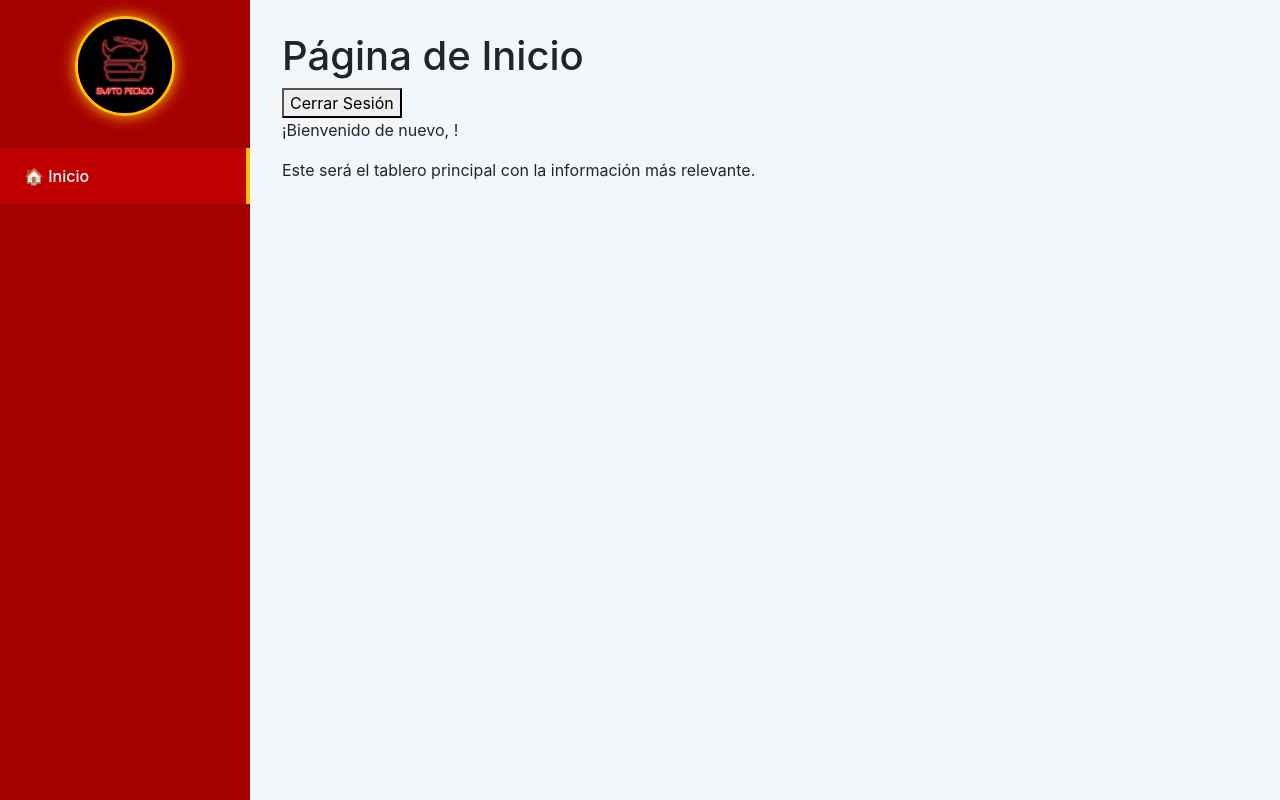
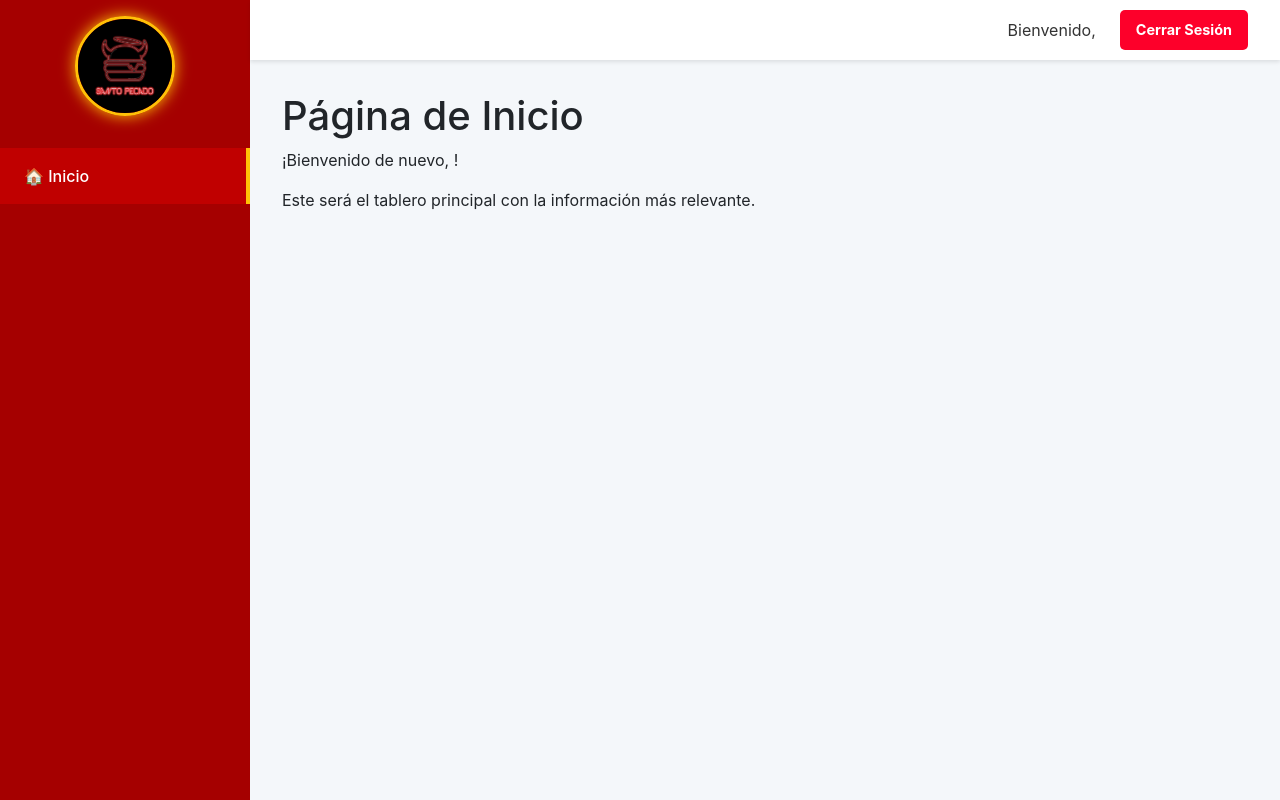
Before and after one commit to IvanGG97/santo-pecado-frontend, a React (Create React App) app: page /inicio in a window 1280 px wide. Built offline with nearby package versions, Linux system fonts and the light colour scheme; sample sign-in values are in the browser's storage.

Commit message:
Cambios estables hasta 15-10

```diff
--- /dev/null
+++ b/src/components/Header/Header.jsx
@@ -0,0 +1,44 @@
+import React from 'react';
+import { useAuth } from '../../contexts/AuthContext';
+import { useNavigate } from 'react-router-dom';
+import Swal from 'sweetalert2';
+import withReactContent from 'sweetalert2-react-content';
+import styles from './Header.module.css';
+
+const MySwal = withReactContent(Swal);
+
+const Header = () => {
+    const { user, logoutUser } = useAuth();
+    const navigate = useNavigate();
+
+    const handleLogout = () => {
+        MySwal.fire({
+            title: '¿Confirmas el cierre de sesión?',
+            text: "Serás redirigido a la página de login.",
+            icon: 'question',
+            showCancelButton: true,
+            confirmButtonColor: '#3085d6',
+            cancelButtonColor: '#d33',
+            confirmButtonText: 'Sí, cerrar sesión',
+            cancelButtonText: 'Cancelar'
+        }).then((result) => {
+            if (result.isConfirmed) {
+                logoutUser();
+                navigate('/login');
+            }
+        });
+    };
+
+    return (
+        <header className={styles.header}>
+            <div className={styles.userInfo}>
+                Bienvenido, <strong>{user?.first_name || user?.username}</strong>
+            </div>
+            <button onClick={handleLogout} className={styles.logoutButton}>
+                Cerrar Sesión
+            </button>
+        </header>
+    );
+};
+
+export default Header;
--- /dev/null
+++ b/src/components/Header/Header.module.css
@@ -0,0 +1,38 @@
+.header {
+    height: 60px;
+    background-color: #ffffff;
+    display: flex;
+    justify-content: flex-end; /* Alinea los items a la derecha */
+    align-items: center;
+    padding: 0 2rem;
+    box-shadow: 0 2px 4px rgba(0,0,0,0.1);
+    width: 100%;
+    z-index: 500; /* Se asegura que esté por encima del contenido */
+    flex-shrink: 0; /* Evita que el header se encoja */
+}
+
+.userInfo {
+    font-size: 1rem;
+    color: #333;
+    margin-right: 1.5rem;
+}
+
+.userInfo strong {
+    font-weight: 600;
+}
+
+.logoutButton {
+    background-color: #fd002a;
+    color: white;
+    border: none;
+    padding: 0.6rem 1rem;
+    border-radius: 5px;
+    font-weight: bold;
+    font-size: 0.9rem;
+    cursor: pointer;
+    transition: background-color 0.3s ease;
+}
+
+.logoutButton:hover {
+    background-color: #e00028;
+}
--- a/src/components/MainLayout/MainLayout.jsx
+++ b/src/components/MainLayout/MainLayout.jsx
@@ -1,16 +1,21 @@
 import React from 'react';
 import { Outlet } from 'react-router-dom';
 import Sidebar from '../Sidebar/Sidebar';
+import Header from '../Header/Header'; // 1. Importamos el nuevo Header
 import styles from './MainLayout.module.css';
 
 const MainLayout = () => {
     return (
         <div className={styles.layout}>
             <Sidebar />
-            <main className={styles.content}>
-                {/* Outlet renderizará el componente de la ruta hija (Inicio, Empleados, etc.) */}
-                <Outlet />
-            </main>
+            {/* 2. Creamos un contenedor para la parte principal de la página */}
+            <div className={styles.mainWrapper}>
+                <Header />
+                <main className={styles.content}>
+                    {/* Outlet renderizará el componente de la ruta hija */}
+                    <Outlet />
+                </main>
+            </div>
         </div>
     );
 };
--- a/src/components/MainLayout/MainLayout.module.css
+++ b/src/components/MainLayout/MainLayout.module.css
@@ -1,11 +1,26 @@
+/* src/components/MainLayout/MainLayout.module.css */
+
 .layout {
     display: flex;
+    background-color: #f4f7fa;
 }
 
+/* Este es el contenedor principal que agrupa el Header y el contenido.
+  Ocupa todo el espacio a la derecha del Sidebar.
+*/
+.mainWrapper {
+    display: flex;
+    flex-direction: column; /* Apila los hijos (Header y content) verticalmente */
+    width: calc(100% - 250px); /* Ancho total menos el sidebar */
+    margin-left: 250px;      /* Deja espacio para el sidebar fijo */
+    height: 100vh;           /* Ocupa toda la altura de la pantalla */
+}
+
+/*
+  Esta es el área donde se renderizan tus páginas (Inicio, Empleados, etc.)
+*/
 .content {
-    margin-left: 250px; /* Mismo ancho que el sidebar */
     padding: 2rem;
-    width: calc(100% - 250px);
-    background-color: #f4f7fa; /* Un fondo claro para el contenido */
-    min-height: 100vh;
+    flex-grow: 1; /* ¡Esta es la línea clave! Hace que el contenido ocupe todo el espacio vertical sobrante */
+    overflow-y: auto; /* Si el contenido es muy largo, solo esta área tendrá scroll, no toda la página */
 }
--- a/src/pages/Inicio/InicioPage.jsx
+++ b/src/pages/Inicio/InicioPage.jsx
@@ -19,9 +19,9 @@ const InicioPage = () => {
             <header className={styles.header}>
                 <h1>Página de Inicio</h1>
                 {/* 3. Añadimos el botón y le asignamos la función handleLogout */}
-                <button onClick={handleLogout} className={styles.logoutButton}>
+                {/* <button onClick={handleLogout} className={styles.logoutButton}>
                     Cerrar Sesión
-                </button>
+                </button> */}
             </header>
 
             <div className={styles.content}>
```
